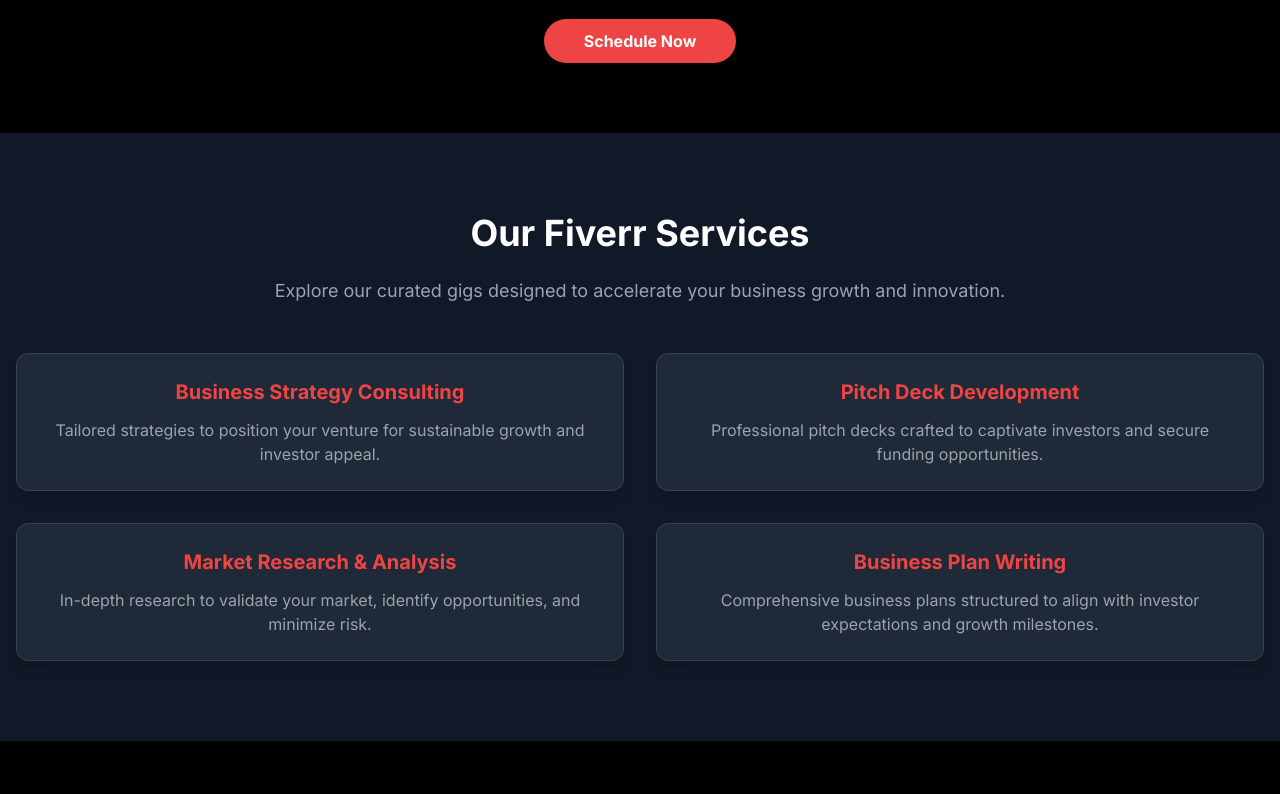
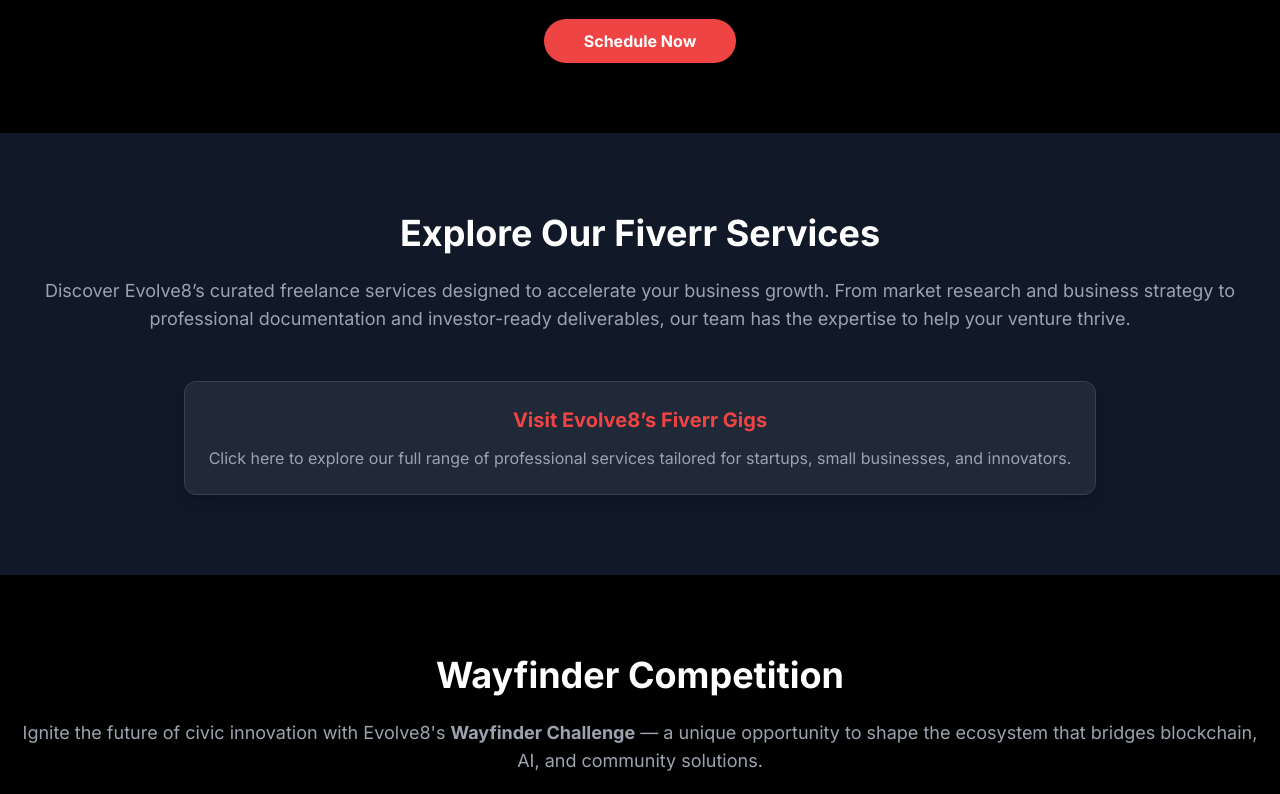
Before and after one commit to irvingtawa/Evolve8-Landing-Page, a plain HTML site: page index.html in a window 1280 px wide. Shown: the part 1946-2740 px from the top of the page. Drawn offline with nearby package versions, Linux system fonts and the light colour scheme.

Commit message:
Update index.html

```diff
--- a/index.html
+++ b/index.html
@@ -142,30 +142,18 @@
   </section>
 
   <!-- Fiverr Section -->
-  <section id="fiverr" class="py-20 px-4 bg-gray-900">
-    <div class="container mx-auto text-center">
-      <h2 class="text-3xl md:text-4xl font-bold text-white mb-6">Our Fiverr Services</h2>
-      <p class="text-gray-400 text-lg mb-12">Explore our curated gigs designed to accelerate your business growth and innovation.</p>
-      <div class="grid grid-cols-1 md:grid-cols-2 gap-8">
-        <a href="https://www.fiverr.com/s/1qpmz09" target="_blank" class="bg-gray-800 p-6 rounded-xl shadow-lg border border-gray-700 hover:border-red-500 transition">
-          <h3 class="text-xl font-bold text-red-500">Business Strategy Consulting</h3>
-          <p class="text-gray-400 mt-3">Tailored strategies to position your venture for sustainable growth and investor appeal.</p>
-        </a>
-        <a href="https://www.fiverr.com/s/e61gobj" target="_blank" class="bg-gray-800 p-6 rounded-xl shadow-lg border border-gray-700 hover:border-red-500 transition">
-          <h3 class="text-xl font-bold text-red-500">Pitch Deck Development</h3>
-          <p class="text-gray-400 mt-3">Professional pitch decks crafted to captivate investors and secure funding opportunities.</p>
-        </a>
-        <a href="https://www.fiverr.com/s/yv1zxVb" target="_blank" class="bg-gray-800 p-6 rounded-xl shadow-lg border border-gray-700 hover:border-red-500 transition">
-          <h3 class="text-xl font-bold text-red-500">Market Research & Analysis</h3>
-          <p class="text-gray-400 mt-3">In-depth research to validate your market, identify opportunities, and minimize risk.</p>
-        </a>
-        <a href="https://www.fiverr.com/s/vv1VAAL" target="_blank" class="bg-gray-800 p-6 rounded-xl shadow-lg border border-gray-700 hover:border-red-500 transition">
-          <h3 class="text-xl font-bold text-red-500">Business Plan Writing</h3>
-          <p class="text-gray-400 mt-3">Comprehensive business plans structured to align with investor expectations and growth milestones.</p>
-        </a>
-      </div>
-    </div>
-  </section>
+<section id="fiverr" class="py-20 px-4 bg-gray-900">
+  <div class="container mx-auto text-center">
+    <h2 class="text-3xl md:text-4xl font-bold text-white mb-6">Explore Our Fiverr Services</h2>
+    <p class="text-gray-400 text-lg mb-12">
+      Discover Evolve8’s curated freelance services designed to accelerate your business growth. From market research and business strategy to professional documentation and investor-ready deliverables, our team has the expertise to help your venture thrive.
+    </p>
+    <a href="https://www.fiverr.com/irvingtawanna" target="_blank" class="inline-block bg-gray-800 p-6 rounded-xl shadow-lg border border-gray-700 hover:border-red-500 transition">
+      <h3 class="text-xl font-bold text-red-500 mb-3">Visit Evolve8’s Fiverr Gigs</h3>
+      <p class="text-gray-400">Click here to explore our full range of professional services tailored for startups, small businesses, and innovators.</p>
+    </a>
+  </div>
+</section>
 
   <!-- Wayfinder Section -->
   <section id="wayfinder" class="py-20 px-4">
```
